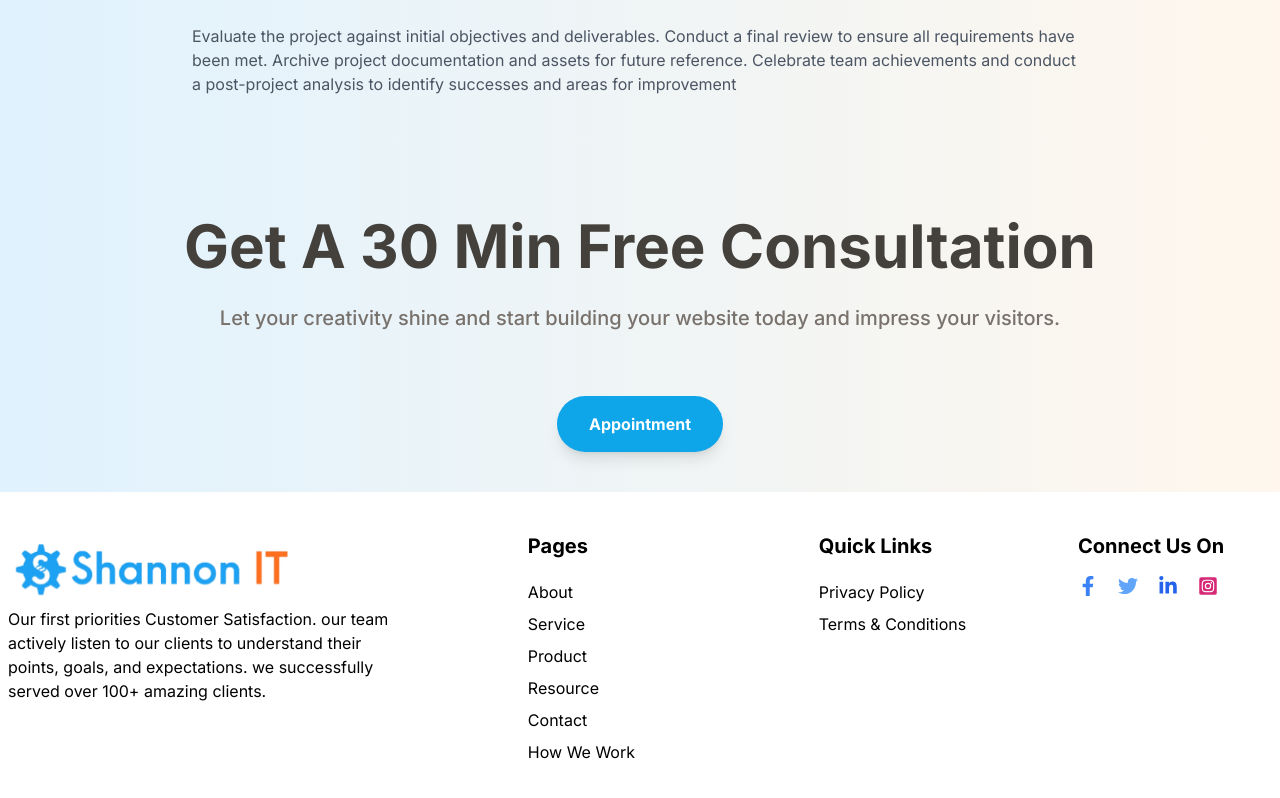
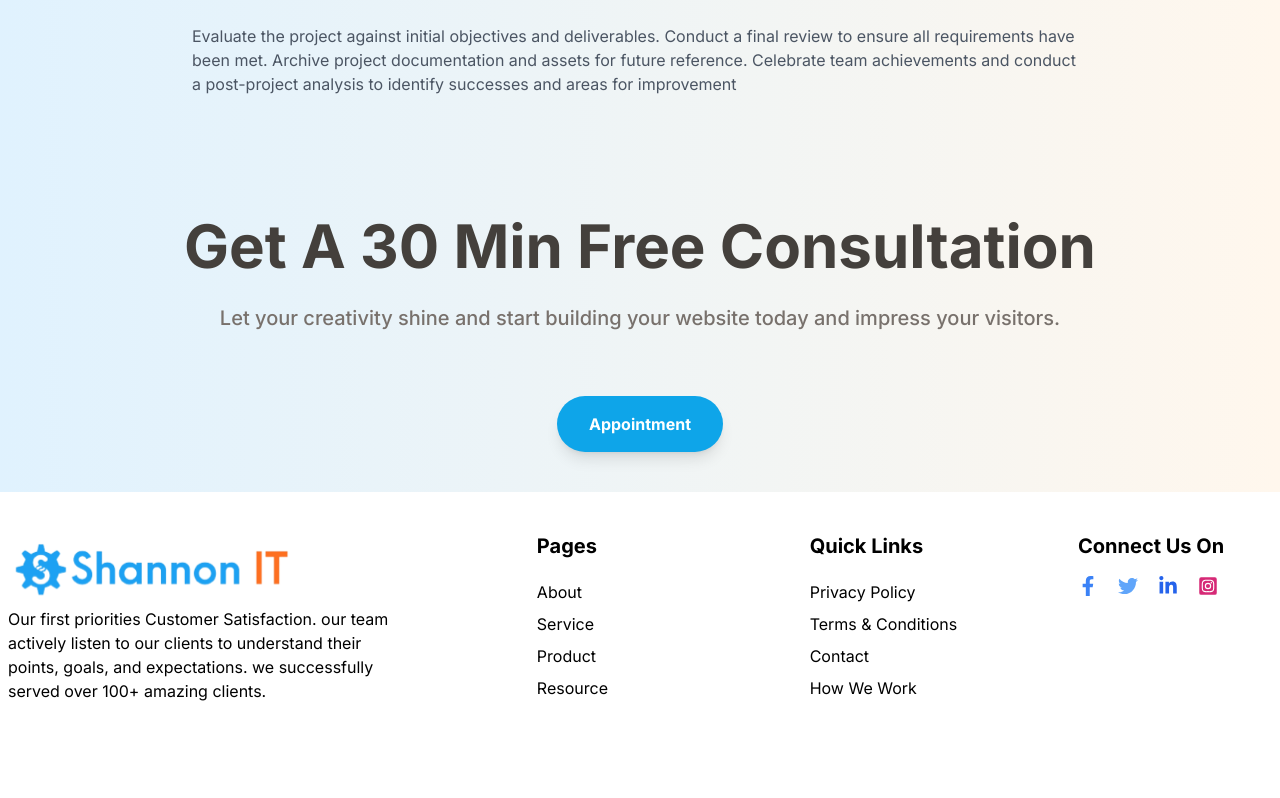
Before and after one commit to back4page/shannon, a Next.js app: page /how-we-work in a window 1280 px wide. Shown: the part 1895-2693 px from the top of the page. After the commit the page ends 2639 px from the top, so only its background shows below. Built offline with nearby package versions, Linux system fonts and the light colour scheme.

Commit message:
fix footer content placement

```diff
--- a/src/components/Footer/Footer.jsx
+++ b/src/components/Footer/Footer.jsx
@@ -36,12 +36,6 @@ function Footer() {
             <Link href="/resource" className={linkStyles}>
               Resource
             </Link>
-            <Link href="/contact" className={linkStyles}>
-              Contact
-            </Link>
-            <Link href="/how-we-work" className={linkStyles}>
-              How We Work
-            </Link>
           </div>
 
           <div className="flex flex-col">
@@ -51,6 +45,12 @@ function Footer() {
             </Link>
             <Link href="/terms-and-conditions" className={linkStyles}>
               Terms & Conditions
+            </Link>
+            <Link href="/contact" className={linkStyles}>
+              Contact
+            </Link>
+            <Link href="/how-we-work" className={linkStyles}>
+              How We Work
             </Link>
           </div>
         </div>
```
